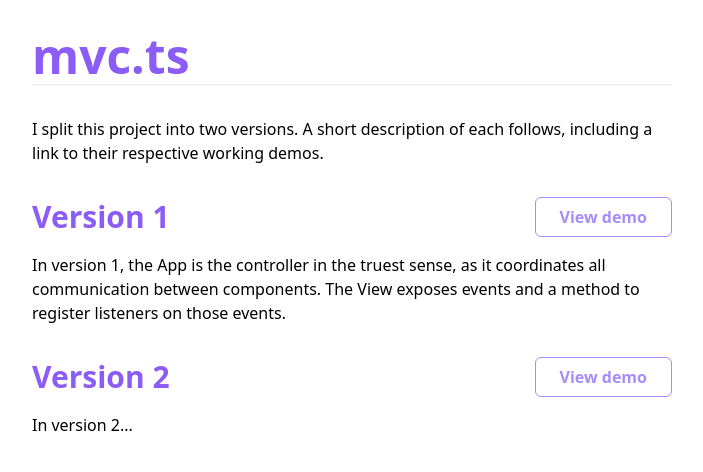
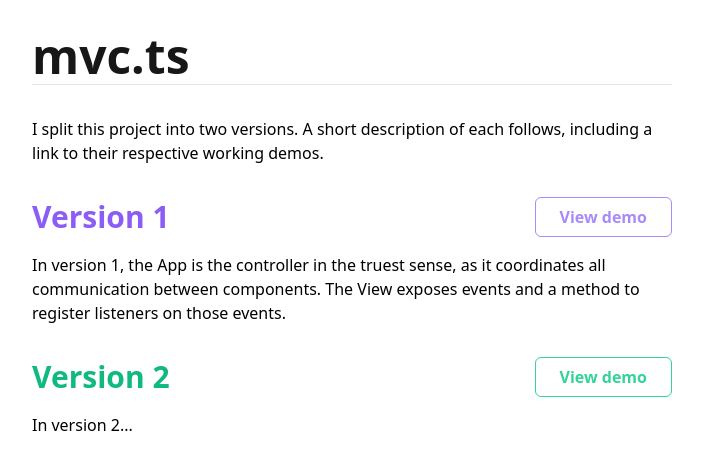
Before and after one commit to dtjv/mvc.ts, a website built with Parcel: page src/index.html in a window 1280 px wide. Shown: the whole page, without its empty margins (288-991 px from the left). Built offline with nearby package versions, Linux system fonts and the light colour scheme; what @tailwindcss/typography would draw is missing.

Commit message:
Change color for v2

```diff
--- a/src/index.html
+++ b/src/index.html
@@ -9,7 +9,7 @@
   <body>
     <div class="max-w-2xl px-4 py-8 mx-auto antialiased sm:px-0 sm:w-1/2 space-y-8">
       <header class="pb-1 border-b border-gray-200">
-        <h1 class="text-5xl font-bold text-purple-500">mvc.ts</t1>
+        <h1 class="text-5xl font-bold text-gray-900">mvc.ts</t1>
       </header>
       <p class="prose max-w-none">I split this project into two versions. A
       short description of each follows, including a link to their respective
@@ -28,8 +28,8 @@
         </div>
         <div class="space-y-4">
           <header class="flex items-center justify-between">
-            <h2 class="text-3xl font-bold text-purple-500">Version 2</h2>
-            <a href="" class="block px-6 py-2 ml-4 text-base font-semibold leading-snug text-purple-400 bg-white border border-purple-400 rounded-md hover:text-white hover:bg-purple-400 focus:outline-none focus:bg-purple-400 focus:text-white">View demo</a>
+            <h2 class="text-3xl font-bold text-emerald-500">Version 2</h2>
+            <a href="./v2/index.html" class="block px-6 py-2 ml-4 text-base font-semibold leading-snug bg-white border text-emerald-400 border-emerald-400 rounded-md hover:text-white hover:bg-emerald-400 focus:outline-none focus:bg-emerald-400 focus:text-white">View demo</a>
           </header>
           <p class="prose max-w-none">In version 2...</p>
         </div>
--- a/tailwind.config.js
+++ b/tailwind.config.js
@@ -1,4 +1,5 @@
 const defaultTheme = require('tailwindcss/defaultTheme')
+const colors = require('tailwindcss/colors')
 
 module.exports = {
   purge: ['./src/index.html', './src/**/*.ts'],
@@ -8,6 +9,10 @@ module.exports = {
       fontFamily: {
         sans: ['InterVariable', ...defaultTheme.fontFamily.sans],
       },
+      colors: {
+        gray: colors.trueGray,
+        emerald: colors.emerald,
+      },
     },
   },
   variants: {
```
